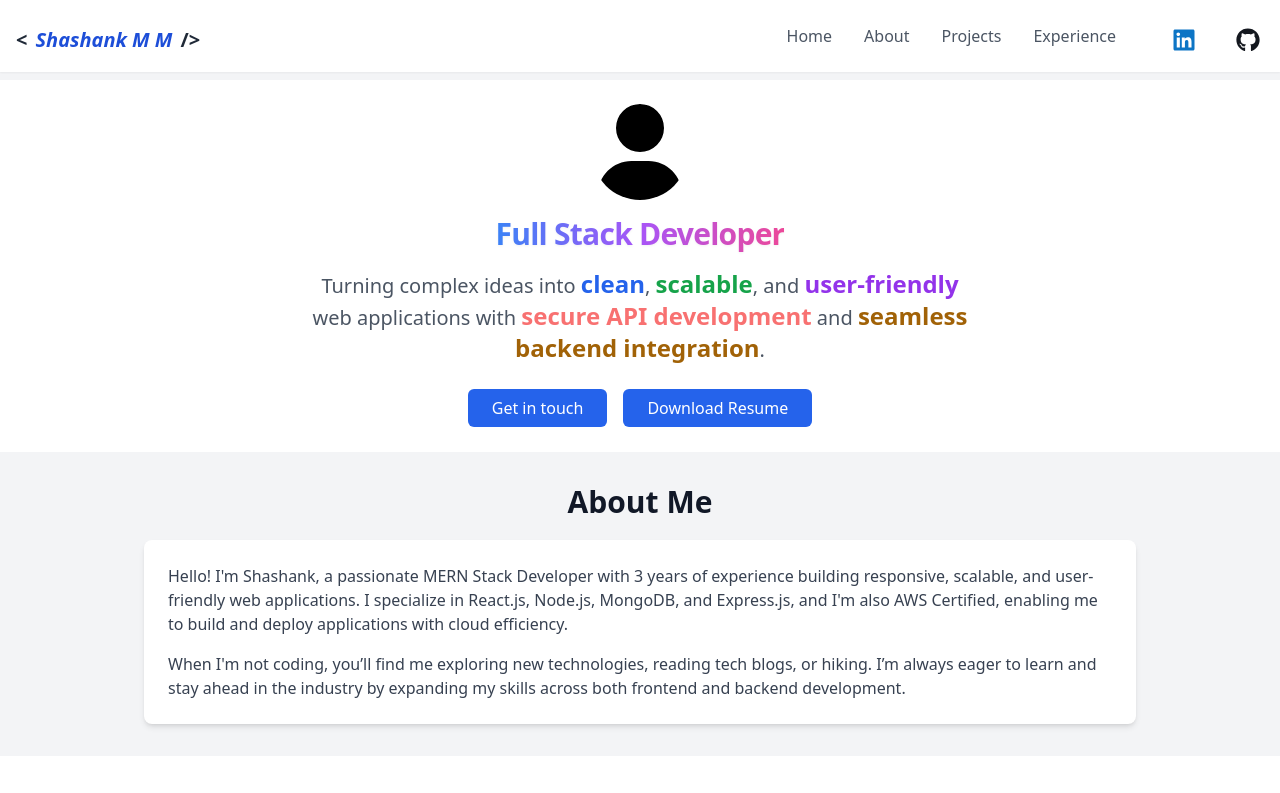
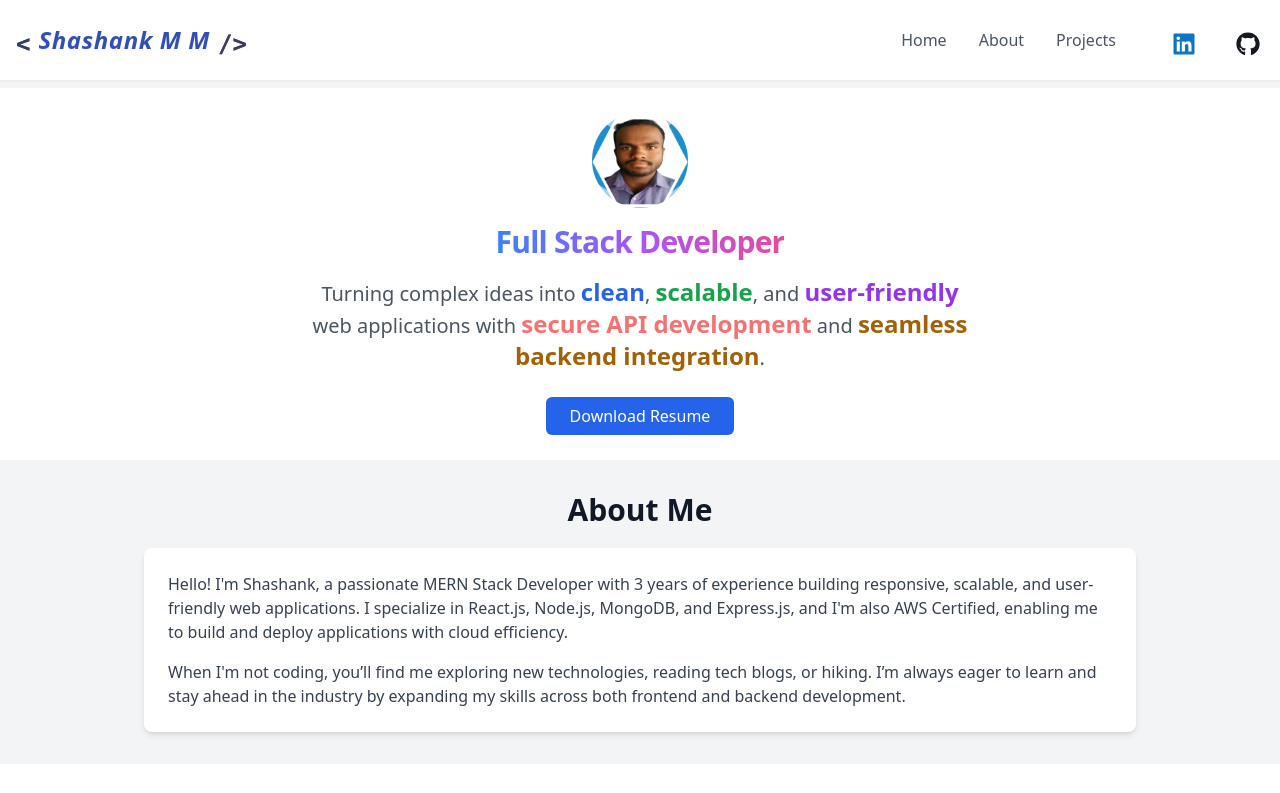
Before and after one commit to Shashank97code/react-portfolio, a React (Vite) app: page / in a window 1280 px wide. Shown: the top 793 px of the page. Built offline with nearby package versions, Linux system fonts and the light colour scheme.

Commit message:
feat: removed Experience as included in About section also contact us

```diff
--- a/src/components/Header.tsx
+++ b/src/components/Header.tsx
@@ -7,21 +7,20 @@ const MainSection = () => {
     { href: "#hero", label: "Home", title: "Navigate to Home" },
     { href: "#about", label: "About", title: "Navigate to About" },
     { href: "#projects", label: "Projects", title: "Navigate to Projects" },
-    {
-      href: "#Experience",
-      label: "Experience",
-      title: "Navigate to Experience",
-    },
   ];
   return (
     <header className="bg-white shadow-sm my-2 sticky top-0 ">
       <div className="max-w-7xl mx-auto p-4 flex flex-row justify-between items-center">
-        <h1 className="text-xl font-bold text-gray-800">
-          {"<"}
-          <span className="px-2 text-blue-700 font-semibold italic font-cursive">
+        <h1 className="text-2xl font-extrabold text-transparent bg-clip-text bg-gradient-to-r from-blue-700 via-pink-600 to-purple-600 flex items-center gap-2 drop-shadow-sm">
+          <span className="text-gray-700 dark:text-gray-200 font-mono ">
+            &lt;
+          </span>
+          <span className="italic font-cursive tracking-wide animate-pulse   pb-2 text-blue-800">
             Shashank M M
           </span>
-          {"/>"}
+          <span className="text-gray-700 dark:text-gray-200 font-mono ">
+            /&gt;
+          </span>
         </h1>
         <nav>
           <ul className="flex space-x-8">
--- a/src/components/HeroSection.tsx
+++ b/src/components/HeroSection.tsx
@@ -1,4 +1,4 @@
-import ProfileIcon from "../assets/svg/profile-icon.svg";
+import ProfileIcon from "../assets/Shashank-profile.png";
 
 const HeroSection = () => {
   return (
@@ -35,13 +35,6 @@ const HeroSection = () => {
         </p>
         <div className="mt-6 p-2">
           <a
-            title="Connect with Shashank"
-            href=""
-            className="bg-blue-600 text-white px-6 py-2 m-2 rounded-md font-medium hover:bg-blue-700"
-          >
-            Get in touch
-          </a>
-          <a
             title="Download Resume"
             target="_blank"
             href="https://shashank-resume.s3.ap-south-1.amazonaws.com/Shashank-M-M-Resume-Full-Stack.pdf"
```
